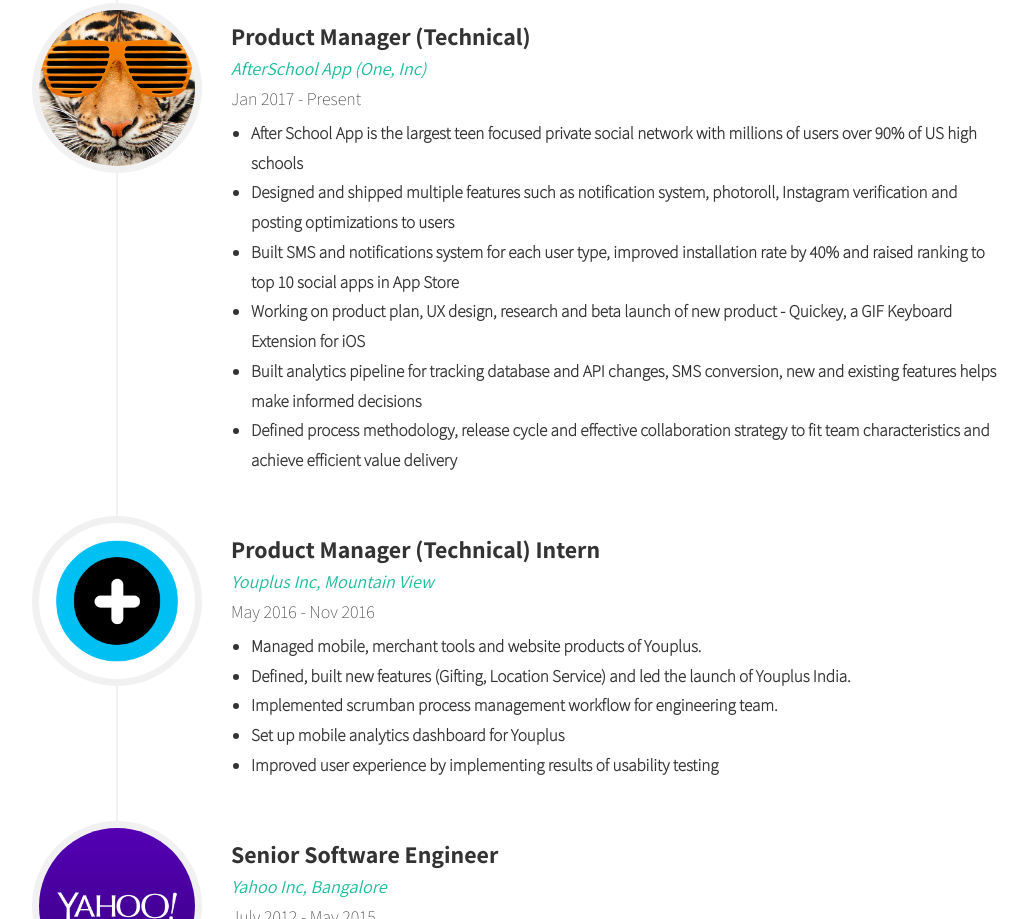
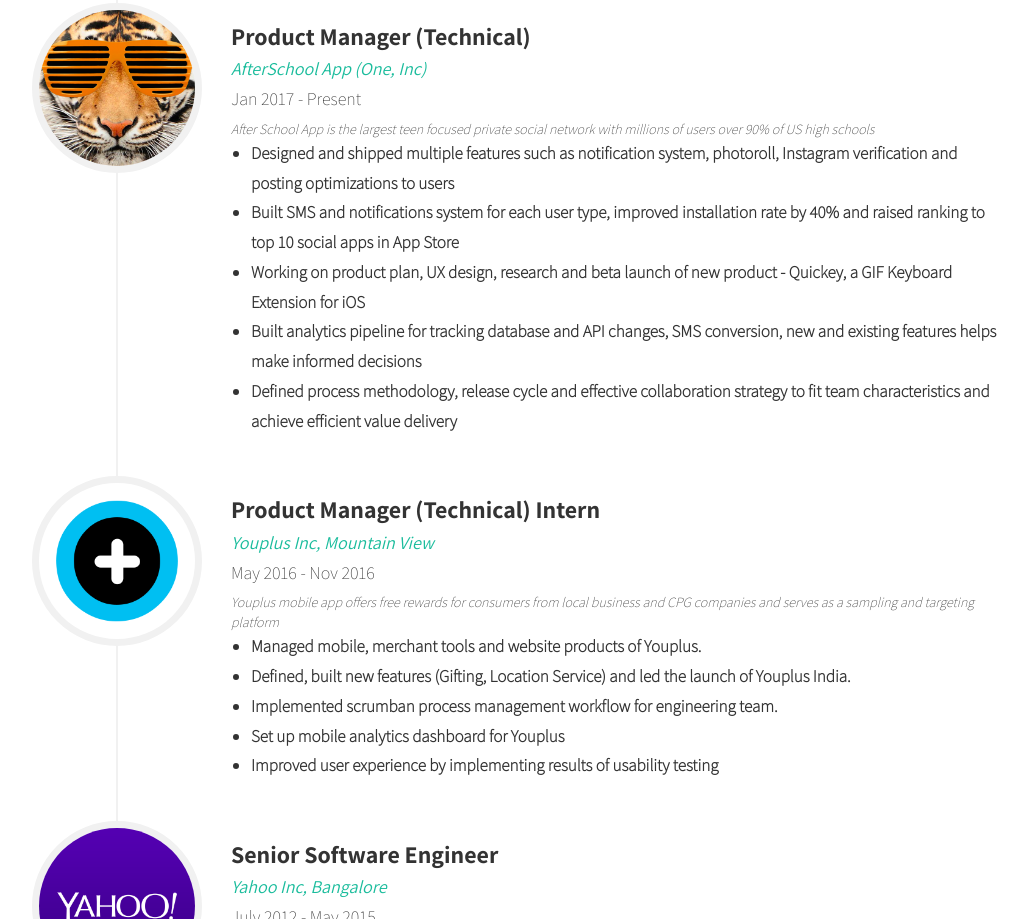
Before and after one commit to keerthanat/keerthanat.github.io, a plain HTML site: page index.html in a window 1280 px wide. Shown: the part 1864-2783 px from the top of the page, without its empty margins (181-1209 px from the left). Drawn offline with nearby package versions, Linux system fonts and the light colour scheme; a web font is replaced by a local one.

Commit message:
Update index.html

```diff
--- a/index.html
+++ b/index.html
@@ -209,7 +209,7 @@
 
                                     </div>
                                     <div class="timeline-body">
-                                        <p>After School App is the largest teen focused private social network with millions of users over 90% of US high schools</p>
+                                        <i>After School App is the largest teen focused private social network with millions of users over 90% of US high schools</i>
                                         <p>Designed and shipped multiple features such as notification system, photoroll, Instagram verification and posting optimizations to users </p>
                                         <p>Built SMS and notifications system for each user type, improved installation rate by 40% and raised ranking to top 10 social apps in App Store</p>
                                         <p>Working on product plan, UX design, research and beta launch of new product - Quickey, a GIF Keyboard Extension for iOS</p>
@@ -230,6 +230,7 @@
 
                                     </div>
                                     <div class="timeline-body">
+                                        <i>Youplus mobile app offers free rewards for consumers from local business and CPG companies and serves as a sampling and targeting platform</i>
                                         <p>Managed mobile, merchant tools and website products of Youplus. </p><p>
                                             Defined, built new features (Gifting, Location Service) and led the launch of Youplus India.</p><p>
                                             Implemented scrumban process management workflow for engineering team.</p><p>
```
